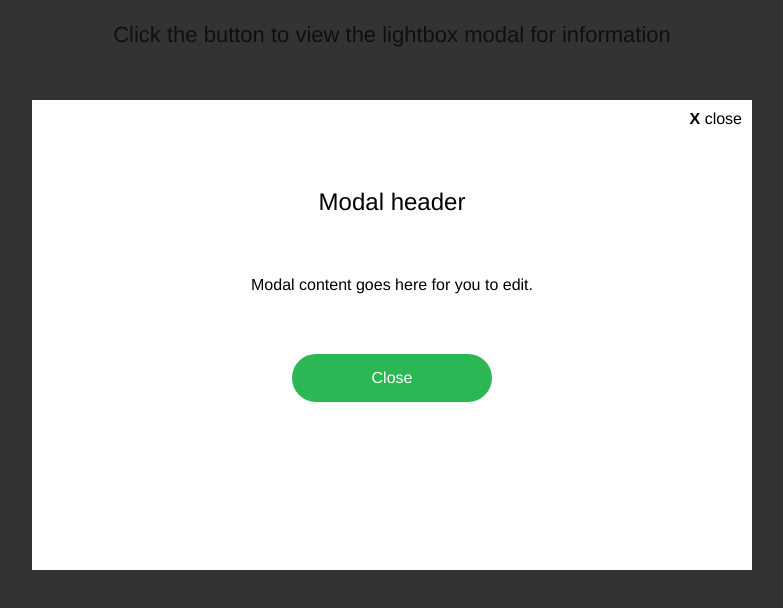
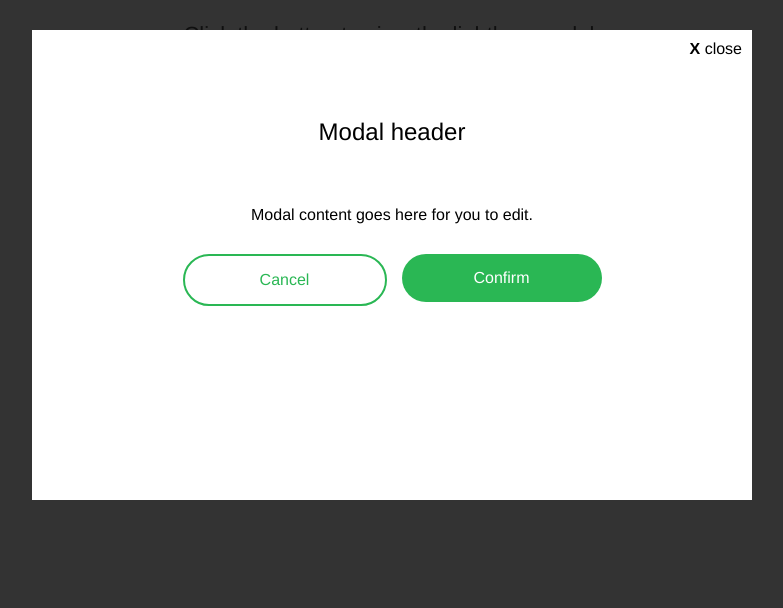
Before and after one commit to Sze-warrior/Modal-pop-up, a plain HTML site: page index.html in a window 1280 px wide. Both pictures are taken after a click on the element "Modal pop up". Shown: the whole page, without its empty margins (248-1031 px from the left). Drawn offline with Linux system fonts and the light colour scheme.

Commit message:
Cleaned up UI to have ghost buttons and removed duplicated JS code to keep DRY

```diff
--- a/index.html
+++ b/index.html
@@ -11,19 +11,22 @@
       <main>
         <div class="modal-container">
             <div class="modal-wrapper">
-                  <p class="escape"><b>X</b> close</p>
+                  <p class="escape btn-escape"><b>X</b> close</p>
                   <h3 class="modal-heading">Modal header</h3>
                   <p class="modal-content">Modal content goes here for you to edit.</p>
-                <div class="btn btn-default btn-escape">Close</div>
+                  <div class="btn-container">
+                    <div class="btn btn-ghost btn-escape">Cancel</div>
+                    <div class="btn">Confirm</div>
+                  </div>
             </div>
         </div>
 
         <div class="container">
           <div class="intro">
-            <h3>Click the button to view the lightbox modal for information</h3>
+            <h3>Click the button to view the lightbox modal.</h3>
           </div>
 
-          <div class="btn btn-default btn-modal">Modal pop up</div>
+          <div class="btn btn-modal">Modal pop up</div>
         </div>
       </main>
    </body>
--- a/scripts/javascript-toggle.js
+++ b/scripts/javascript-toggle.js
@@ -1,25 +1,20 @@
 var btnToggle = document.querySelector('div.btn-modal');
-var escapeModal = document.querySelector('p.escape');
-var btnEscapeModal = document.querySelector('.btn-escape');
-
-btnToggle.addEventListener('click', modalPopUp, false);
-escapeModal.addEventListener('click', modalPopHide, false);
-btnEscapeModal.addEventListener('click', modalPopHide, false);
-
-
+var escapeModal = document.querySelectorAll('.btn-escape');
+var modalContainer = document.querySelector('div.modal-container');
+var modalWrapper = document.querySelector('div.modal-wrapper');
 
 function modalPopUp(e){
-	var modalContainer = document.querySelector('div.modal-container');
-	var modalWrapper = document.querySelector('div.modal-wrapper');
-
 	modalContainer.classList.add('visible');
 	modalWrapper.classList.add('visible');
 }
 
-function modalPopHide(e){
-	var modalContainer = document.querySelector('div.modal-container');
-	var modalWrapper = document.querySelector('div.modal-wrapper');
-
+function modalHide(e){
 	modalContainer.classList.remove('visible');
 	modalWrapper.classList.remove('visible');
 }
+
+btnToggle.addEventListener('click', modalPopUp, false);
+
+for(var i = 0; i < escapeModal.length; i++){
+	escapeModal[i].addEventListener('click', modalHide, false);
+};
--- a/styles/_buttons.scss
+++ b/styles/_buttons.scss
@@ -1,25 +1,42 @@
 @import "mixins.scss";
 
-.btn{
+.btn, .btn-ghost{
 
 	width: $btn-width;
 	height: $btn-height;
 	font-size: $font-size-base;
     text-align: center;
     line-height: $line-height-btn;
-}
-
-.btn-default{
-	background-color: $color-green-mint;
+    background-color: $color-green-mint;
     color: white;
     @include border-radius();
     @include transition();
 
     &:hover{
-    	background-color: darken($color-green-mint, 10%);
-    	cursor: pointer;
-	    @include transition();
+        background-color: darken($color-green-mint, 10%);
+        cursor: pointer;
+        @include transition();
     }
+}
+
+.btn-ghost{
+    background-color: white;
+    color: $color-green-mint;
+    border: 2px solid $color-green-mint;
+
+    &:hover{
+        color: white;
+        border: 2px solid darken($color-green-mint, 10%);
+    }
+}
+
+.btn-escape{
+    margin-right: 15px;
+}
+
+.btn-container{
+    display: flex;
+    justify-content: center;
 }
 
 .btn-modal{
--- a/styles/_modal.scss
+++ b/styles/_modal.scss
@@ -7,7 +7,7 @@
 	width: 100%;
 	background: rgba(0, 0, 0, 0);
 	margin-top: -22px;
-	@include transition(0.3s);
+	@include transition(0.4s);
 
 	&.visible{
 		z-index: 2;
@@ -27,15 +27,16 @@
 
 	&.visible{
 		opacity: 1;
+		margin-top:30px;
 	}
 
 	.escape{
 		text-align: right;
 		margin: 0;
-		@include transition(0.3s);
+		@include transition(0.2s);
 
 		&:hover{
-			@include transition(0.3s);
+			@include transition(0.2s);
 			cursor: pointer;
 			color: $color-green-mint;
 		}
@@ -55,11 +56,6 @@
     	margin: 0;
 	}
 
-    .btn-escape {
-    	display: block;
-    	margin: 30px auto 0;
-    }
-
 }
 
 @media screen and (max-width: $mobile){
```
Also changed, not shown: styles/styles.css.
